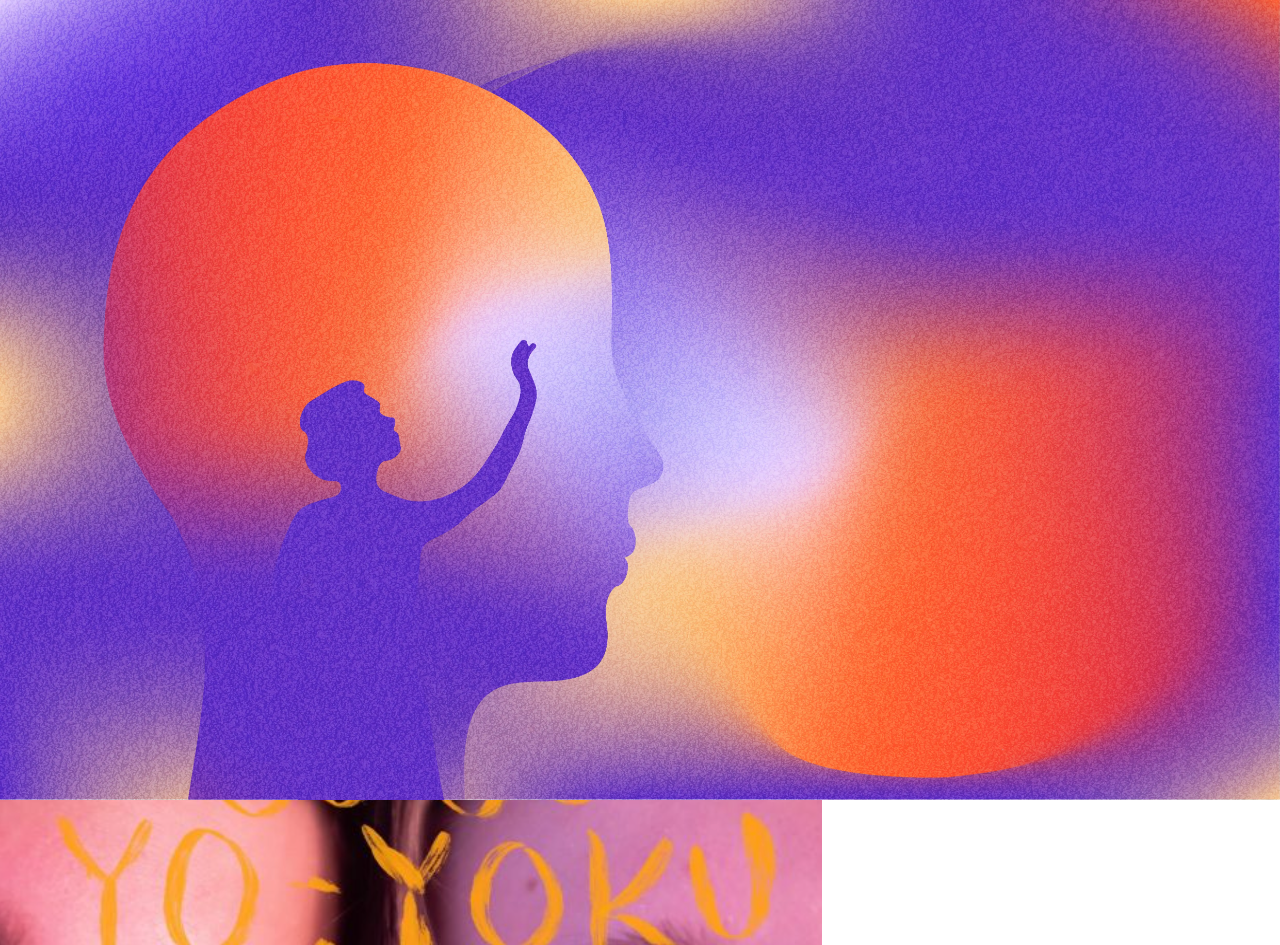
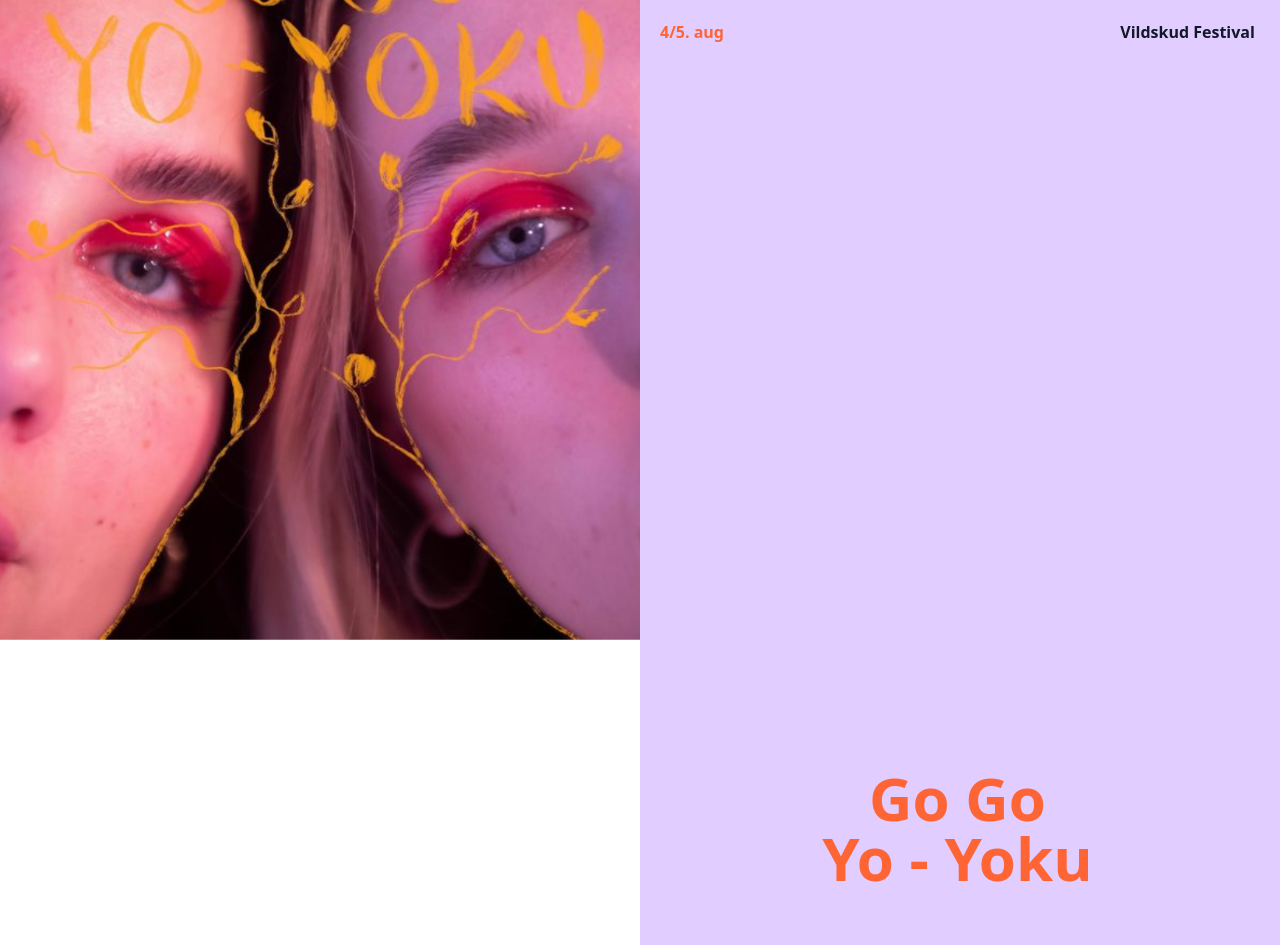
Before and after one commit to chri29kx/Vildskud, a website built with Vite: page src/index.html in a window 1280 px wide. Shown: the top 945 px of the page. Built offline with nearby package versions, Linux system fonts and the light colour scheme.

Commit message:
Forside ufærdig

```diff
--- a/src/index.html
+++ b/src/index.html
@@ -11,31 +11,49 @@
       <!-- logo -->
       <!-- navigation her -->
     </header>
-    <div>
+    <div class="">
       <!-- splashfoto her -->
-      <img class="h-screen w-auto" src="img/splash.webp" alt="Splashfoto" />
+
+      <!-- <img class="h-screen w-auto" src="img/splash.webp" alt="Splashfoto" /> -->
     </div>
     <main>
+      <div class="grid-cols-2 md:grid">
         <div class="">
           <!-- artist billede her -->
-        <img src="img/yoyoku.png" alt="" />
+          <img class="" src="img/yoyoku.png" alt="" />
         </div>
         <section class="bg-lyslilla">
-        <div class="prose mx-5 py-5">
-          <h4 class="hidden">Vildskud Festival</h4>
+          <div
+            class="prose mx-5 py-5 md:grid md:auto-rows-min md:grid-cols-4 md:grid-rows-3"
+          >
+            <h4 class="hidden md:col-start-4 md:inline md:justify-self-end">
+              Vildskud Festival
+            </h4>
 
-          <h4 class="float-left text-orange">Xenon - Teaterhuset</h4>
-          <h4 class="float-right text-orange">4/5. aug</h4>
+            <h4 class="float-left text-orange md:col-start-1 md:row-start-3">
+              Xenon - Teaterhuset
+            </h4>
+            <h4 class="float-right text-orange md:col-start-1 md:row-start-1">
+              4/5. aug
+            </h4>
 
-          <h2 class="mx-auto pt-28 text-center text-4xl text-orange">
+            <div
+              class="md:col-span-2 md:col-start-2 md:row-start-2 md:self-center"
+            >
+              <h2
+                class="mx-auto pt-28 text-center text-4xl text-orange md:text-6xl"
+              >
                 Go Go <br />
                 Yo - Yoku
               </h2>
               <p class="mx-10 text-center text-orange">
-            En forestilling af KOPFKINO Find din yoyo frem og sæt dig selv fri i
-            en skov.
+                En forestilling af KOPFKINO Find din yoyo frem og sæt dig selv
+                fri i en skov.
               </p>
-          <div class="mx-5 flex justify-end gap-8 pt-28">
+            </div>
+            <div
+              class="bottom mx-5 flex justify-end gap-8 pt-28 md:col-start-4 md:row-start-3"
+            >
               <button class="bg-orange px-6 py-1 text-lyslilla hover:bg-lilla">
                 Info
               </button>
@@ -45,6 +63,7 @@
             </div>
           </div>
         </section>
+      </div>
     </main>
     <script type="module" src="./main.js"></script>
   </body>
```
Lines whose indentation alone changed are shown as unchanged.
